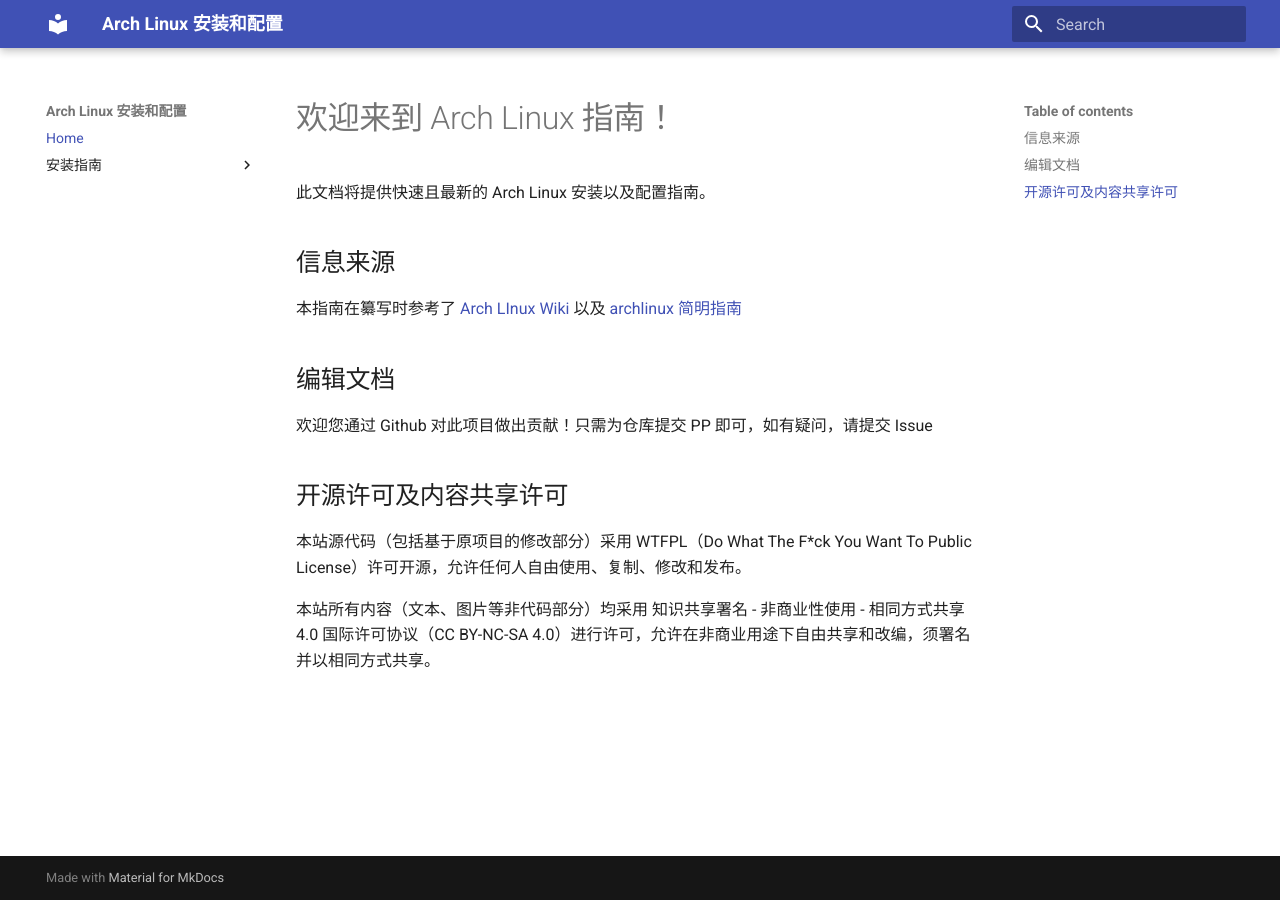
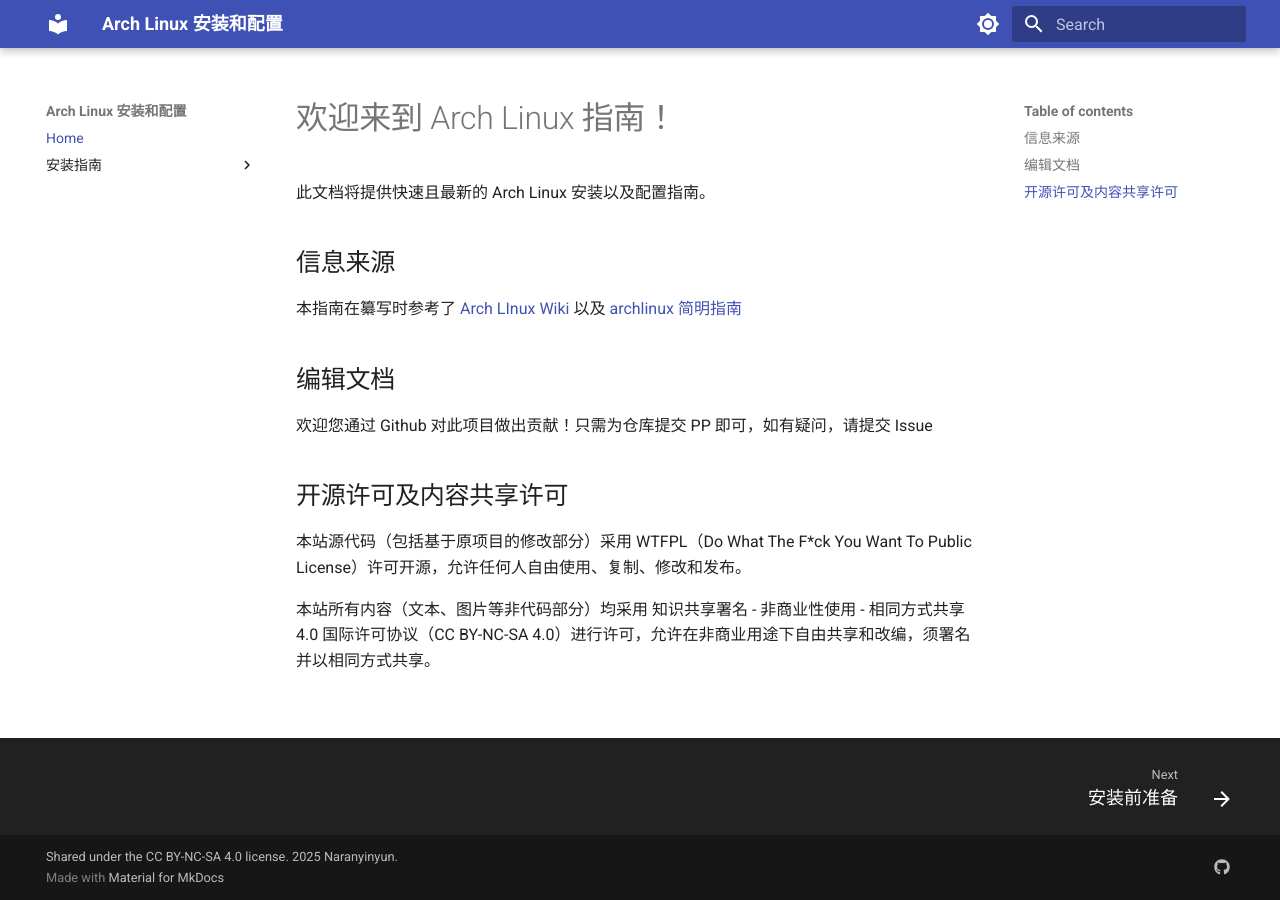
Before and after one commit to naranyinyun/ArchGuide, an MkDocs documentation site: the page built from docs/index.md, in a window 1280 px wide. Built offline with MkDocs 1.6.1 and Material for MkDocs 9.7.7, drawn with Linux system fonts in a browser that asks for light colours.

```diff
--- a/mkdocs.yml
+++ b/mkdocs.yml
@@ -1,6 +1,17 @@
 site_name: Arch Linux 安装和配置
 theme:
   name: material
+  features:
+    - navigation.footer
+  palette:
+    - scheme: default
+      toggle:
+        icon: material/brightness-7
+        name: Switch to dark mode
+    - scheme: slate
+      toggle:
+        icon: material/brightness-4
+        name: Switch to light mode
 nav:
   - Home: index.md
   - 安装指南:
@@ -13,3 +24,10 @@ markdown_extensions:
   - admonition
   - pymdownx.details
   - pymdownx.superfences
+
+extra:
+  social:
+    - icon: fontawesome/brands/github
+      link: https://github.com/naranyinyun/ArchGuide
+
+copyright: Shared under the CC BY-NC-SA 4.0 license. 2025 Naranyinyun.
```
